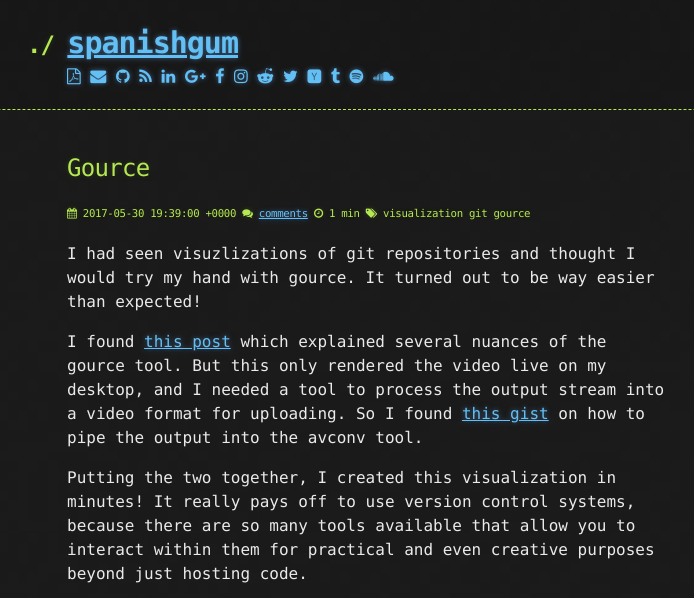
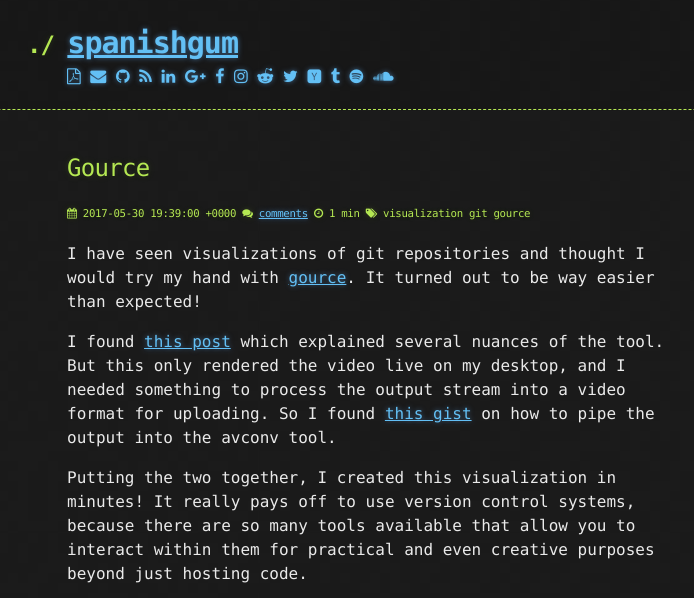
Before and after one commit to spanishgum/spanishgum.github.io, a Jekyll site: the page built from _posts/2017-05-30-gource.md, in a window 1280 px wide, cut to the strip 0-598 px from the top of the page. Shown: the whole strip, without its empty margins (273-967 px from the left). Built offline with Jekyll 4.4.1, drawn with Linux system fonts in a browser that asks for light colours; comment, search, counter and statistics services are not loaded.

Commit message:
Spelling and grammar

````diff
--- a/_posts/2017-05-30-gource.md
+++ b/_posts/2017-05-30-gource.md
@@ -9,14 +9,14 @@ math: false
 ---
 
 
-I had seen visuzlizations of git repositories and thought I would try my hand with gource. It turned out to be way easier than expected!
+I have seen visualizations of git repositories and thought I would try my hand with <a href="http://gource.io/">gource</a>. It turned out to be way easier than expected!
 
-I found <a href="https://opensource.com/business/16/8/intro-to-gource">this post</a> which explained several nuances of the gource tool. But this only rendered the video live on my desktop, and I needed a tool to process the output stream into a video format for uploading. So I found <a href="https://gist.github.com/qiaoxueshi/5910150">this gist</a> on how to pipe the output into the avconv tool.
+I found <a href="https://opensource.com/business/16/8/intro-to-gource">this post</a> which explained several nuances of the tool. But this only rendered the video live on my desktop, and I needed something to process the output stream into a video format for uploading. So I found <a href="https://gist.github.com/qiaoxueshi/5910150">this gist</a> on how to pipe the output into the avconv tool.
 
 Putting the two together, I created this visualization in minutes! It really pays off to use version control systems, because there are so many tools available that allow you to interact within them for practical and even creative purposes beyond just hosting code.
 
 <iframe width="560" height="315" src="https://www.youtube.com/embed/0ZpDSq1KIXc" frameborder="0" allowfullscreen></iframe>
 
-What is interesting about this project, is how I managed to evolve the repository over the last two years. I started off with an intial version of software which was eventually replaced by a second version in another repository. Following this up, there were a few side projects that came out of the newly running services, so I had another two repositories that contained application code. Sometime around last year, I merged the projects using ```git subtree```. This was a pretty interesting modification that required lots of architectural changes along the way. But in the end, the project structure became much more resilient and easier to manage.
+What is interesting about this project, is how I managed to evolve the repository over the last two years. I started off with an intial version of software which was eventually replaced by a second version in another repository. Following this up, there were a few side projects that came out of the newly running services, so I had another two repositories that contained application code. Sometime around last year, I merged the projects using `git subtree`. This was a pretty interesting modification that required lots of architectural changes along the way. But in the end, the project structure became much more resilient and easier to manage.
 
 The DOMS project was my first real experience with managing software through a version control system beyond just a few commits. It is amazing how useful it is and how integral it has become to my devlopment. I recommend every programmer, especially students, to learn how to use version control tools. They will redefine how you program, and take your productivity to the next level.
````
